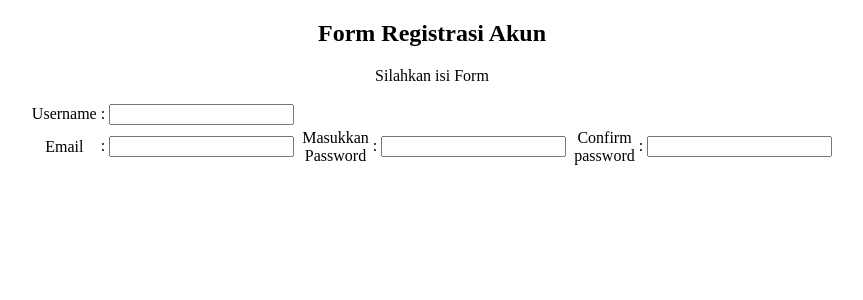
After one commit to adulty/crud-systems, a PHP site: page /crud-systems/process/register.php in a window 1280 px wide. The commit adds this page. Shown: the top 300 px of the page, without its empty margins (208-1071 px from the left). Run offline with PHP 8.4, Linux system fonts and the light colour scheme; data that the repository does not hold is empty.

Commit message:
Menambahkan Form Register & System login baru

```diff
--- a/index.php
+++ b/index.php
@@ -2,6 +2,7 @@
 
 require_once('function/config.php');
 require_once('function/helper.php');
+require_once('process/errors.php');
 
 ?>
 
@@ -40,7 +41,9 @@ require_once('function/helper.php');
             </tr>
         </table><br>
 
-        <input type="submit" value="Login">
+        <input type="submit" value="Login" name="login_user">
+        <p>Belum punya akun? <a href="process/register.php">Klik disini!</a></p>
     </form>
+
 </body>
 </html>
--- /dev/null
+++ b/process/errors.php
@@ -0,0 +1,14 @@
+<?php if (count($errors) > 0) : ?>
+    <div class="error">
+    <?php foreach ($errors as $error) : ?>
+
+
+
+<p><?php echo $error ?></p>
+
+
+
+
+        <?php  endforeach ?>
+        </div>
+    <?php endif ?>
--- a/process/login.php
+++ b/process/login.php
@@ -7,7 +7,7 @@ require_once('../function/config.php');
 $username = $_POST['nama'];
 $password = md5($_POST['password']);
 
-$query = mysqli_query($link, "SELECT * FROM login WHERE nama = '$username' AND password = '$password'");
+$query = mysqli_query($link, "SELECT * FROM users WHERE nama = '$username' AND password = '$password'");
 
 // Define variables and initialize with empty value
 $username = $password = "";
--- a/process/logout.php
+++ b/process/logout.php
@@ -1,7 +1,7 @@
 <?php
 
 require_once('../function/helper.php');
-require_once('../function/connection.php');
+require_once('../function/config.php');
 
 session_start();
 unset($_SESSION['id']);
--- /dev/null
+++ b/process/register.php
@@ -0,0 +1,50 @@
+<?php
+    require_once('errors.php');
+    ?>
+<!DOCTYPE html>
+<html lang="en">
+<head>
+    <meta charset="UTF-8">
+    <meta http-equiv="X-UA-Compatible" content="IE=edge">
+    <meta name="viewport" content="width=device-width, initial-scale=1.0">
+    <title>Buat Akun Daftar Barang Pustik</title>
+    <style>
+        table {
+            margin-left:auto;
+            margin-right:auto;
+        }
+    </style>
+</head>
+<body align="center">
+    <form action="register.php" method="POST">
+        <h2>Form Registrasi Akun</h2>
+        <p>Silahkan isi Form</p>
+        <table>
+            <tr>
+                <label for="nama"><td width="40px">Username</td></label>
+                <td>:
+                    <input type="text" name="nama" value="<?php echo $nama; ?>">
+                </td>
+                <tr>
+                    <label for="email"><td width="40px">Email</td></label>
+                    <td>:
+                    <input type="email" name="email" value="<?php echo $email; ?>">
+                </td>
+                <td>
+                <label for="password_1"><td width="40px">Masukkan Password</td></label>
+                <td>:
+                    <input type="password" name="password_1">
+                </td>
+                </td>
+                <td>
+                <label for="password_2"><td width="40px">Confirm password</td></label>
+                <td>:
+                    <input type="password" name="password_2">
+                </td>
+                </tr>
+
+            </tr>
+        </table><br>
+    </form>
+</body>
+</html>
```
Also changed, not shown: function/config.php (+74 -10 lines).
